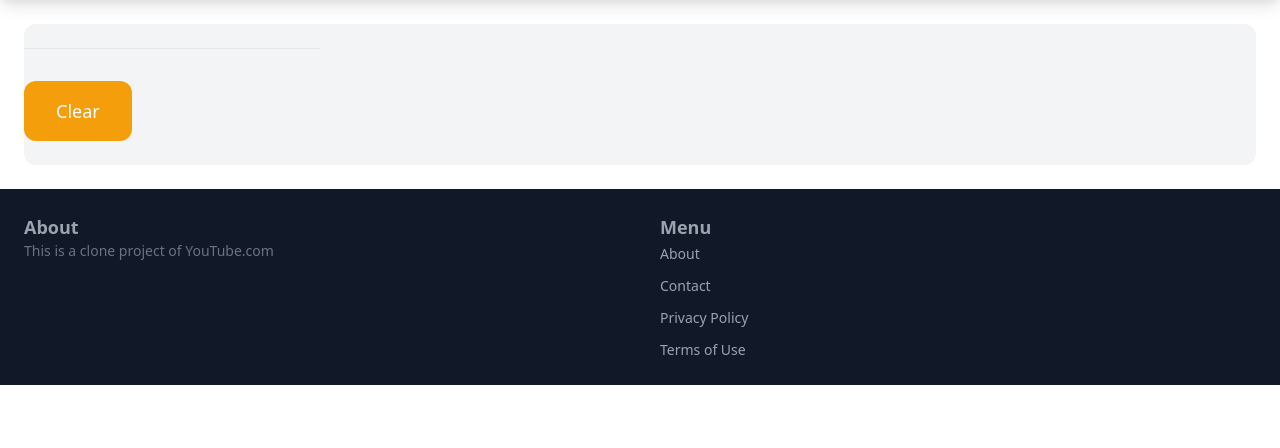
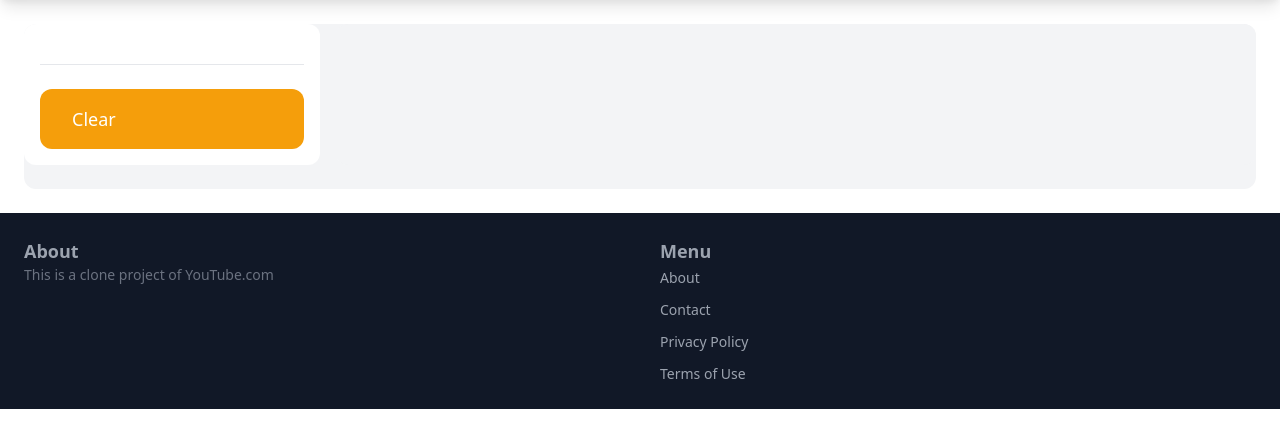
Before and after one commit to madiyaryergali/youtube-clone-remake, a Django app: page /videos/ in a window 1280 px wide. Shown: the part 178-626 px from the top of the page. Run offline with Django 4.2, Linux system fonts and the light colour scheme; data that the repository does not hold is empty.

Commit message:
Changed videos.html design

```diff
--- a/video/templates/video/videos.html
+++ b/video/templates/video/videos.html
@@ -1,39 +1,32 @@
 {% extends 'base.html' %}
 
-{% block title%}Videos{% endblock %}
+{% block title %}Videos{% endblock %}
 
-{% block content%}
+{% block content %}
     <div class="pb-6 grid grid-cols-4 gap-4 bg-gray-100 rounded-xl">
-        <div class="col-span-1">
-
+        <div class="col-span-1 p-4 bg-white rounded-xl">
             <hr class="my-6">
 
-
-
-            <ul>
-                <li><a href="#" class="mt-2 px-8 py-4 inline-block bg-yellow-500 text-lg text-white rounded-xl hover:bg-yellow-700">Clear</a></li>
+            <ul class="space-y-2">
+                <li><a href="#" class="block px-8 py-4 bg-yellow-500 text-lg text-white rounded-xl hover:bg-yellow-700">Clear</a></li>
             </ul>
         </div>
-    <div class="col-span-3">
-        <div class="mt-6 px-6 py-3 bg-gray-100 rounded-xl">
-                <div class="grid grid-cols-3 gap-3">
+        <div class="col-span-3 p-6 bg-gray-100 rounded-xl">
+            <div class="grid grid-cols-3 gap-6">
                 {% for video in videos %}
-                        <div>
+                    <div class="relative rounded-xl overflow-hidden bg-white shadow-md transform hover:scale-105 duration-300">
                         <a href="#">
-                                <div class="rounded-xl p-6 bg-white hover:scale-110 ease-in duration-200">
-                                    <video width="320" height="240" controls>
+                            <video width="320" height="240" controls class="w-full">
                                 <source src="{{ video.video.url }}" type="video/mp4">
                                 Your browser does not support the video tag.
                             </video>
-
-                                    <h2 class="text-2xl">{{ video.name }}</h2>
+                        </a>
+                        <div class="p-4">
+                            <h2 class="text-lg font-semibold text-gray-800">{{ video.name }}</h2>
                         </div>
-                            </a>
                     </div>
                 {% endfor %}
             </div>
         </div>
     </div>
-    </div>
-
 {% endblock %}
```
Lines whose indentation alone changed are shown as unchanged.
